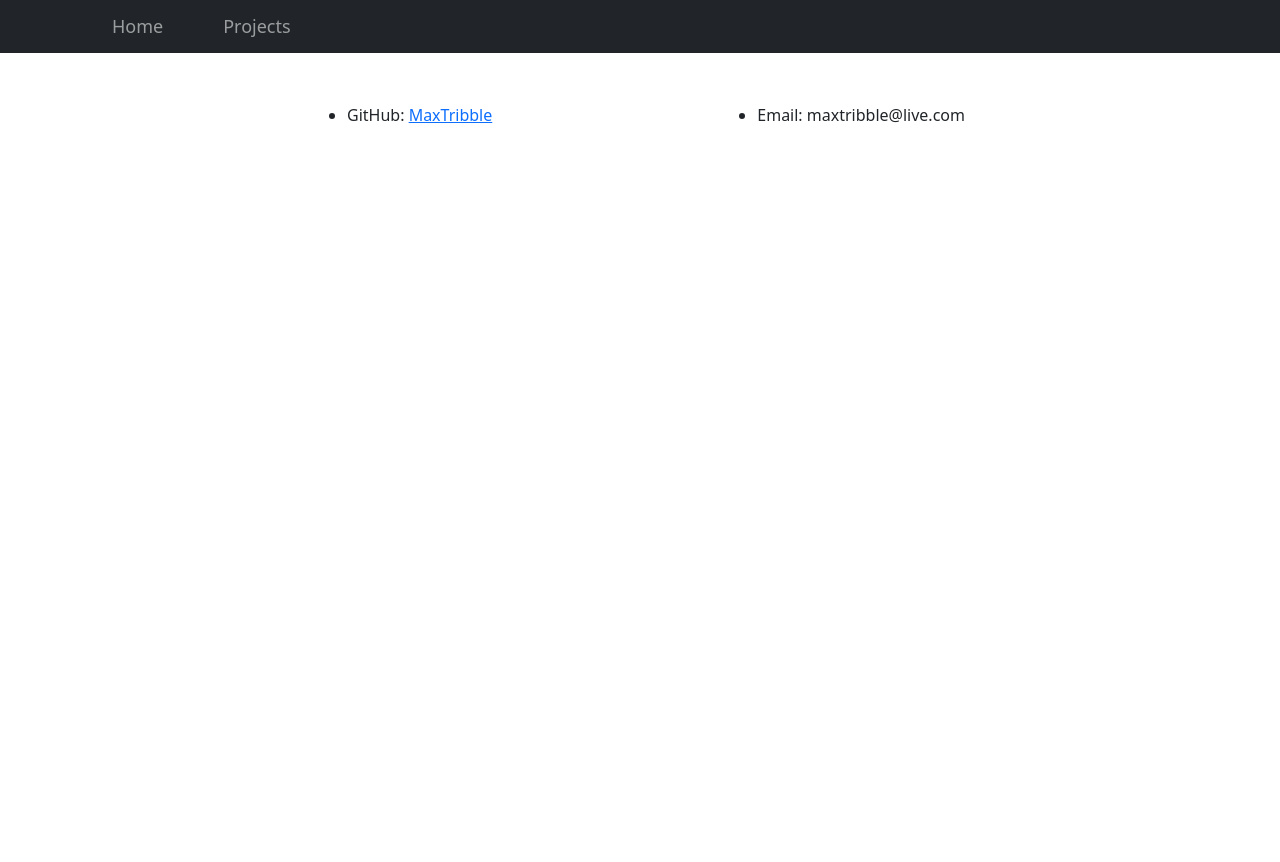
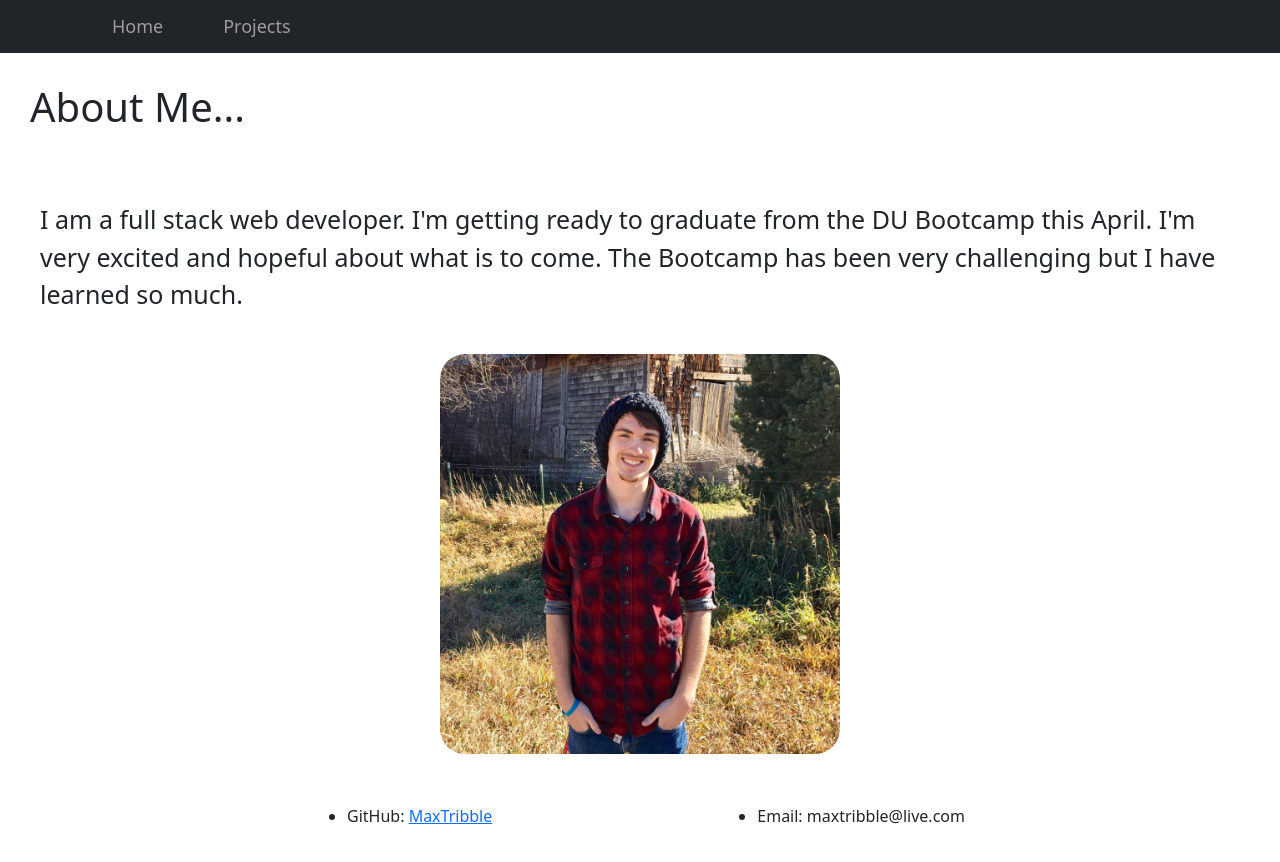
Before and after one commit to MaxTribble/Portfolio, a React (Create React App) app: page / in a window 1280 px wide. Shown: the top 862 px of the page. Before the commit the page ends 800 px from the top, so only its background shows below. Built offline with nearby package versions, Linux system fonts and the light colour scheme.

Commit message:
changing routes

```diff
--- a/src/App.js
+++ b/src/App.js
@@ -6,19 +6,60 @@ import Home from './components/Home'
 import Contact from './components/Contact'
 import Projects from './components/Project'
 import Footer from './components/Footer'
+import "./App.css";
+import { useState } from "react";
+
+
 function App() {
+  const [currentPage, setCurrentPage] = useState('Home')
+  function renderPage(){
+    if(currentPage === "Home") {
+      return <Home setCurrentPage= {setCurrentPage}/>
+    }
+    if(currentPage === "Projects") {
+      return <Projects/>
+    }
+
+  }
   return (
-    <Router>
-        <NavBar />
-       <Routes>
-          <Route path="/Portfolio/" element={<Home />} />
-          <Route path="/Project/" element={<Projects />} />
-           {/* <Route path="/resume" element={<Resume />} /> */}
-           {/* <Route path="*" element={<About to="/"/>} /> */}
-         </Routes>
-         <Footer />
-    </Router>
+    <div>
+      <NavBar setCurrentPage = {setCurrentPage}/>
+        {renderPage()}
+          <Footer />
+        </div>
   );
 }
 
 export default App;
+
+// function App() {
+//   const [currentPage, setCurrentPage] = useState('About')
+//   function renderPage(){
+//     if(currentPage === "About") {
+//       return <About setCurrentPage= {setCurrentPage}/>
+//     }
+//     if(currentPage === "Projects") {
+//       return <Projects/>
+//     }
+//     if(currentPage === "Contact") {
+//       return <Contact/>
+//     }
+//     if(currentPage === "Resume") {
+//       return <Resume />
+//     }
+//   }
+//   return (
+//     <div className="App bg-dark">
+//       <Header setCurrentPage = {setCurrentPage}/>
+//       <main>
+
+//         {renderPage()}
+//         <div>
+//           <Footer />
+//         </div>
+//       </main>
+//     </div>
+//   );
+// }
+
+// export default App;
--- a/src/components/navBar.js
+++ b/src/components/navBar.js
@@ -3,14 +3,14 @@ import Nav from 'react-bootstrap/Nav';
 import Navbar from 'react-bootstrap/Navbar';
 import 'bootstrap/dist/css/bootstrap.min.css';
 
-function NavBar() {
+function NavBar(props) {
   return (
     <>
       <Navbar bg="dark" variant="dark">
         <Container >
             <Nav className="me-auto">
-            <Nav.Link href="/Portfolio/" style={{padding: "5px 30px", fontSize: "18px"}}>Home</Nav.Link>
-            <Nav.Link href="/Portfolio/Project/" style={{padding: "5px 30px", fontSize: "18px"}}>Projects</Nav.Link>
+            <Nav.Link onClick={()=>{props.setCurrentPage('Home')}} href="#" style={{padding: "5px 30px", fontSize: "18px"}}>Home</Nav.Link>
+            <Nav.Link onClick={()=>{props.setCurrentPage('Projects')}} href="#" style={{padding: "5px 30px", fontSize: "18px"}}>Projects</Nav.Link>
           </Nav>
         </Container>
       </Navbar>
@@ -18,4 +18,46 @@ function NavBar() {
   );
 }
 
+// export default NavBar;
+
+// import React from "react";
+// import logo from "../images/Number-three.jpg"
+// import '../scss/custom.scss'
+
+// function Header(props) {
+//     return (
+
+//     <nav className="navbar navbar-expand-lg" style= {{backgroundColor:"#008b8b"}}>
+//         <div className="container-fluid">
+
+//             <button className="navbar-toggler" type="button" data-bs-toggle="collapse" data-bs-target="#navbarNav" aria-controls="navbarNav" aria-expanded="false" aria-label="Toggle navigation">
+//             <span className="navbar-toggler-icon"></span>
+//             </button>
+//             <div className="collapse navbar-collapse" id="navbarNav">
+//             <img src={logo} alt="Bootstrap" width="30" height="30"/>
+//             <div className = "navbar-brand">
+//             <a onClick={()=>{props.setCurrentPage('About')}} className="nav-link active" aria-current="page" href="#">Dylan Cassagnol</a>
+//             </div>
+//             <ul className="navbar-nav">
+//                 <li className="nav-item">
+//                 <a onClick={()=>{props.setCurrentPage('About')}} className="nav-link active" aria-current="page" href="#">About</a>
+//                 </li>
+//                 <li className="nav-item">
+//                 <a onClick={()=>{props.setCurrentPage('Projects')}} className="nav-link" href="#">Work</a>
+//                 </li>
+//                 <li className="nav-item">
+//                 <a onClick={()=>{props.setCurrentPage('Contact')}} className="nav-link" href="#">Contact</a>
+//                 </li>
+//                 <li className="nav-item">
+//                 <a onClick={()=>{props.setCurrentPage('Resume')}} className="nav-link" href="#">Resume</a>
+//                 </li>
+//             </ul>
+
+//             </div>
+//         </div>
+//     </nav>
+// // </header>
+//     )
+// };
+
 export default NavBar;
```
